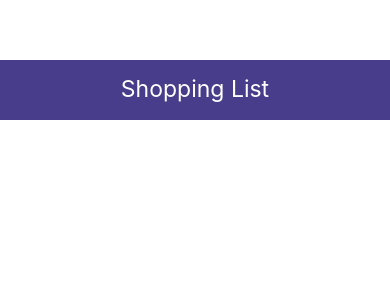
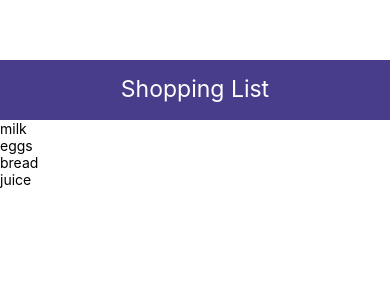
Before and after one commit to DanielleInkster/ShoppingList, a React Native app: screen / in a window 390 px wide. Shown: the top 300 px of the page. Built offline with nearby package versions, Linux system fonts and the light colour scheme.

Commit message:
Added FlatList

```diff
--- a/App.js
+++ b/App.js
@@ -1,6 +1,6 @@
 import React, {useState} from 'react'
 import Header from './components/Header'
-import {View, Text, StyleSheet} from 'react-native'
+import {View, FlatList, Text, StyleSheet} from 'react-native'
 import { v4 as uuidv4 } from 'uuid'
 
 const App =()=>{
@@ -15,6 +15,9 @@ const App =()=>{
   return(
     <View style ={styles.container}>
         <Header/>
+        <FlatList data={items} renderItem ={({item})=> (
+          <Text>{item.text}</Text>
+          )}/>
     </View>
 
   )
```
